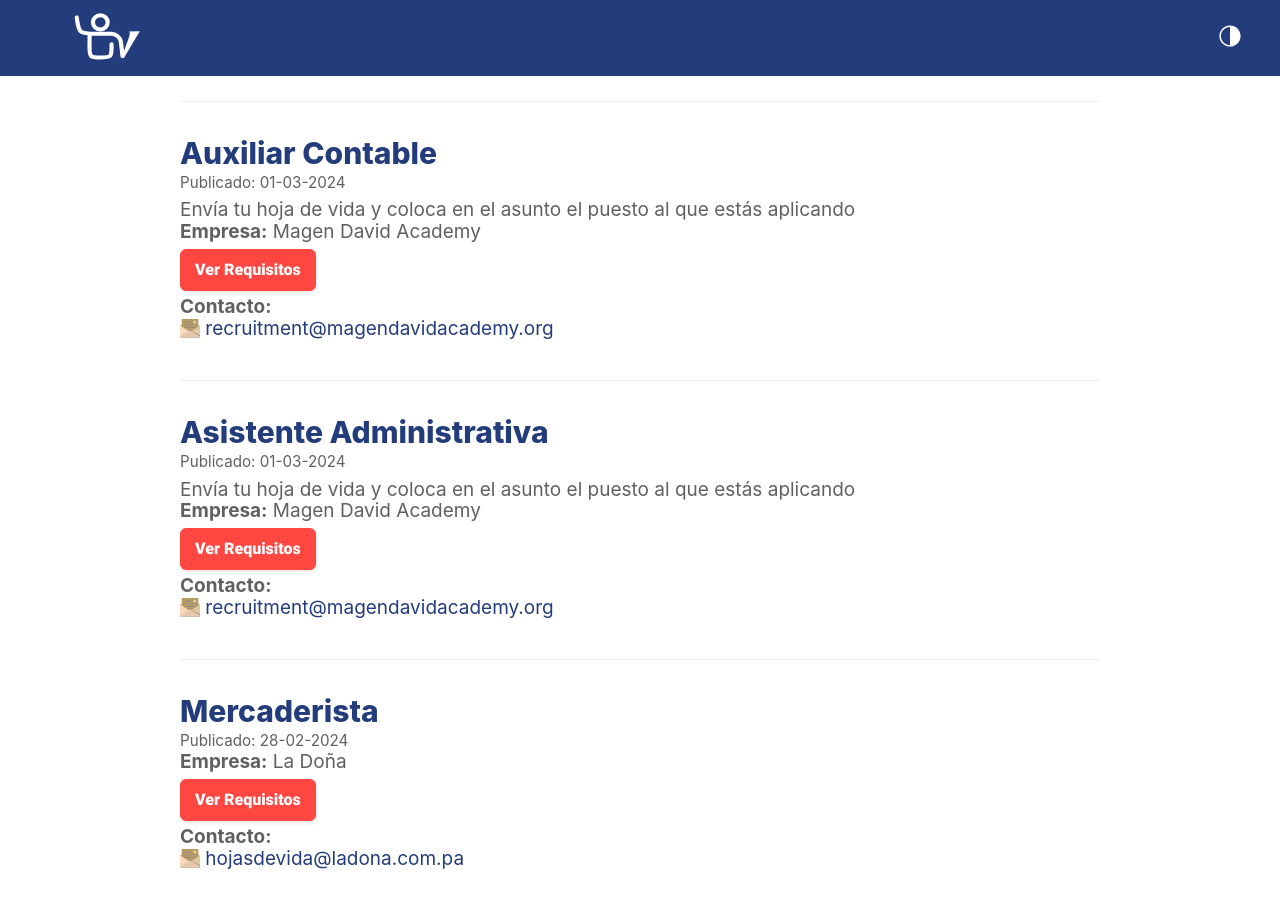
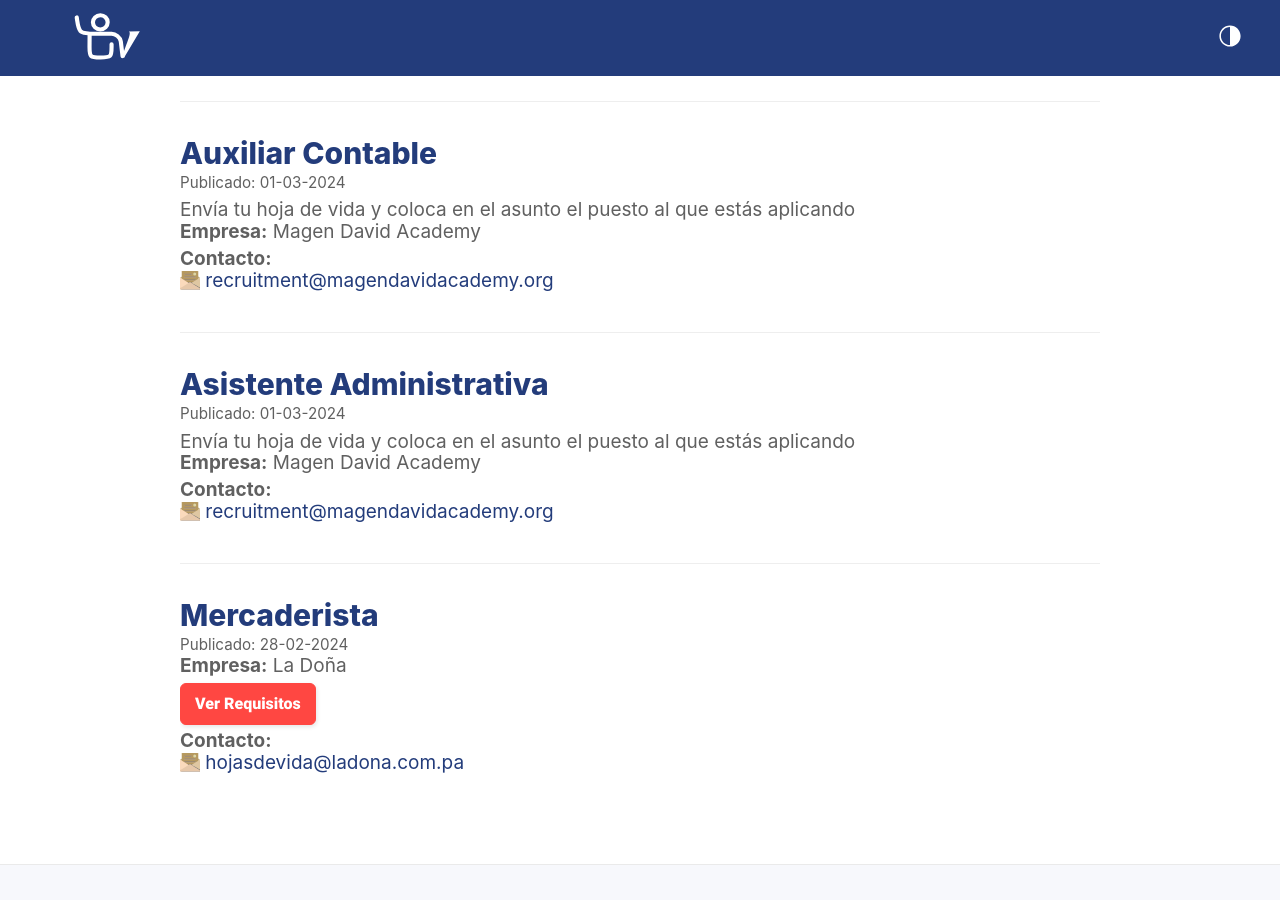
Before and after one commit to miempleo/vacantes.netlify.app, a Jekyll site: the page built from _categories/administracion.md, in a window 1280 px wide and 900 px high, scrolled down 382 px. Built offline with Jekyll 4.4.1, drawn with Linux system fonts in a browser that asks for light colours.

Commit message:
fix button ver requisitos

```diff
--- a/_includes/category-body.html
+++ b/_includes/category-body.html
@@ -36,10 +36,11 @@
           {% if post.company %}
           <div><strong>Empresa:</strong> {{ post.company | strip_html }}</div>
           {% endif %}
+
+          {% if post.requirements %}
           <div style="margin: 6px;"></div>
           <button role="button" aria-label="Mostrar detalles" class="button-24 job-entry" id="{{forloop.index}}">Ver Requisitos</button>
 
-          {% if post.requirements %}
           <div id="job-details-{{forloop.index}}" class="hideme">
           <div><strong>Requisitos:</strong></div>
           <ul>
--- a/_layouts/home.html
+++ b/_layouts/home.html
@@ -39,10 +39,11 @@
           {% if post.company %}
           <div><strong>Empresa:</strong> {{ post.company | strip_html }}</div>
           {% endif %}
+
+          {% if post.requirements %}
           <div style="margin: 6px;"></div>
           <button role="button" aria-label="Mostrar detalles" class="button-24 job-entry" id="{{forloop.index}}">Ver Requisitos</button>
 
-          {% if post.requirements %}
           <div id="job-details-{{forloop.index}}" class="hideme">
           <div><strong>Requisitos:</strong></div>
           <ul>
```
